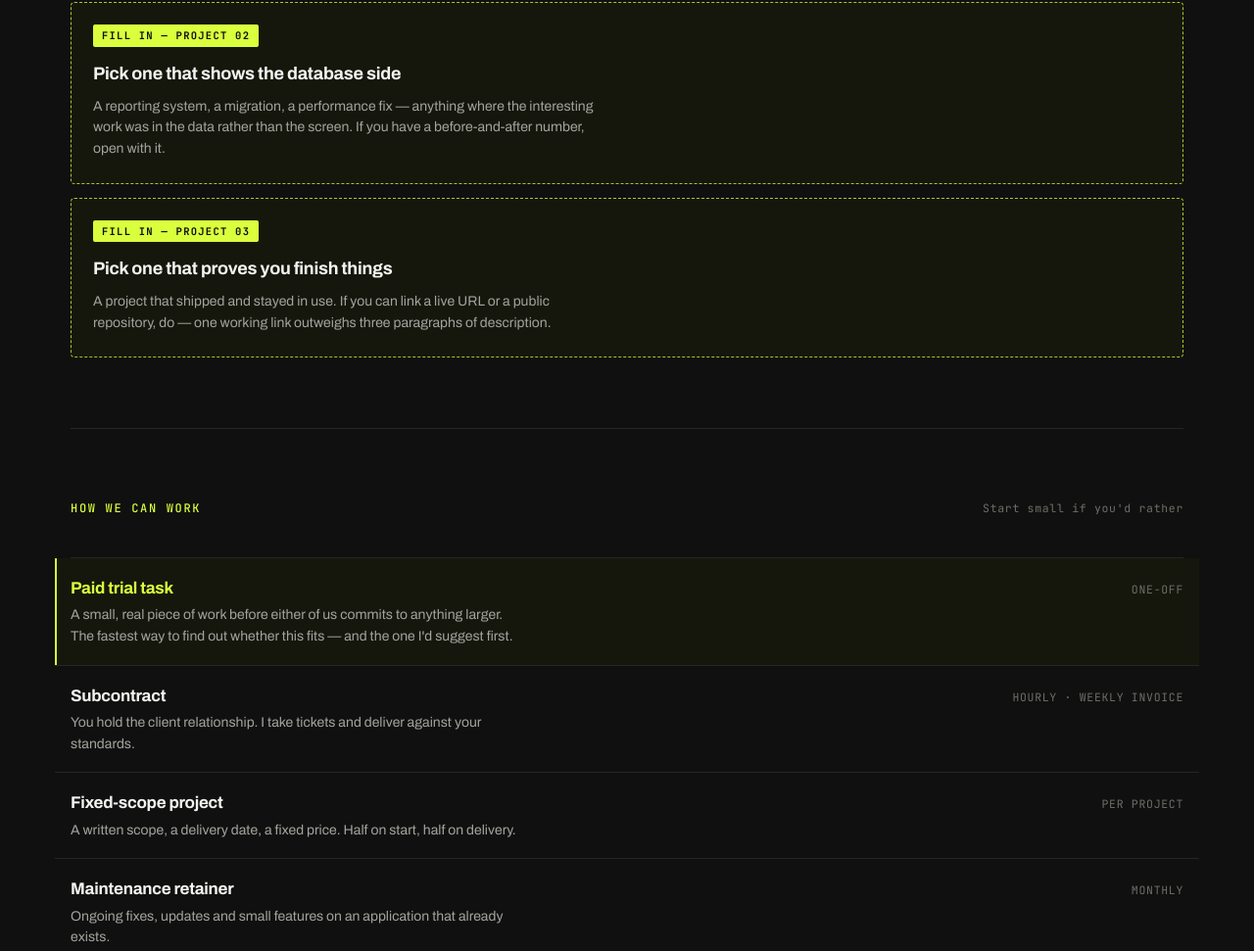
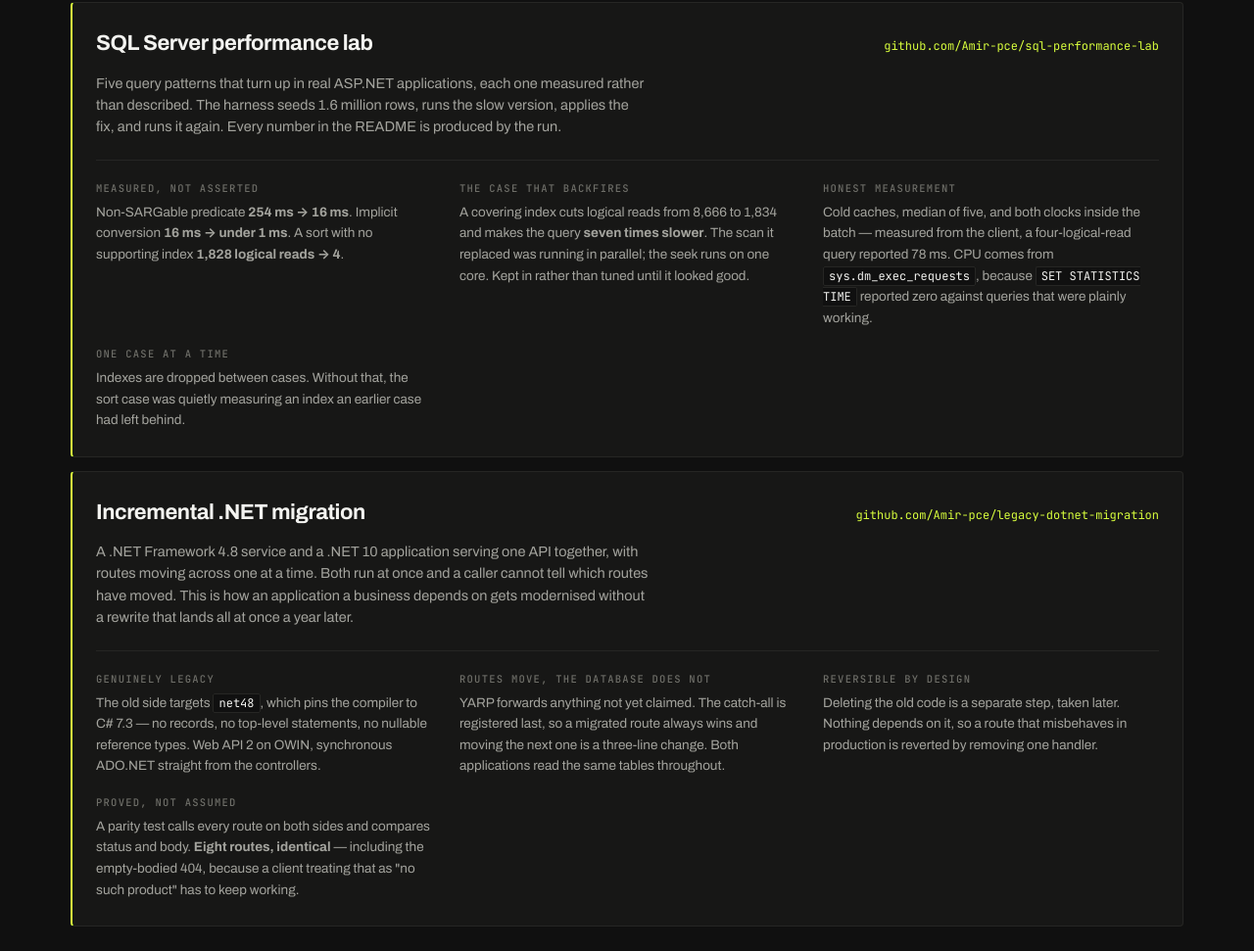
Before and after one commit to Amir-pce/leads-api, a plain HTML site: page site/index.html in a window 1280 px wide. Shown: the part 3845-4816 px from the top of the page at 98% size. Drawn offline with Linux system fonts and the light colour scheme.

Commit message:
Fill the last two work slots, and answer the payment question
Selected Work now carries three projects, each with its code public: the
Leads API behind this site, a measured SQL Server performance lab, and a
strangler-fig migration running .NET Framework 4.8 and .NET 10 together.

The SQL entry leads with the case where the covering index makes the query
seven times slower — the counter-example is the useful part.

The invoicing answer in "Before you ask" is no longer a placeholder: a
numbered invoice, settled in stablecoin, weekly for hourly work.

Co-Authored-By: Claude Opus 5 <noreply@anthropic.com>

```diff
--- a/site/index.html
+++ b/site/index.html
@@ -1054,7 +1054,7 @@ app.<span class="t">MapGet</span>(<span class="s">"/api/invoices"</span>, <span
   <section class="band" id="work">
     <div class="band__head">
       <h2 class="band__title">Selected work</h2>
-      <span class="band__note">One written up, two to go</span>
+      <span class="band__note">Three projects, each with its code public</span>
     </div>
 
     <div class="work">
@@ -1113,23 +1113,90 @@ app.<span class="t">MapGet</span>(<span class="s">"/api/invoices"</span>, <span
         </p>
       </article>
 
-      <article class="slot">
-        <span class="slot__tag">Fill in — project 02</span>
-        <h3>Pick one that shows the database side</h3>
-        <p>
-          A reporting system, a migration, a performance fix — anything where the interesting
-          work was in the data rather than the screen. If you have a before-and-after number,
-          open with it.
+      <article class="case">
+        <div class="case__head">
+          <h3>SQL Server performance lab</h3>
+          <a class="case__link" href="https://github.com/Amir-pce/sql-performance-lab" rel="noopener">
+            github.com/Amir-pce/sql-performance-lab
+          </a>
+        </div>
+
+        <p class="case__lede">
+          Five query patterns that turn up in real ASP.NET applications, each one measured
+          rather than described. The harness seeds 1.6 million rows, runs the slow version,
+          applies the fix, and runs it again. Every number in the README is produced by the
+          run.
         </p>
+
+        <div class="case__facts">
+          <div>
+            <span class="case__k">Measured, not asserted</span>
+            Non-SARGable predicate <strong>254 ms → 16 ms</strong>. Implicit conversion
+            <strong>16 ms → under 1 ms</strong>. A sort with no supporting index
+            <strong>1,828 logical reads → 4</strong>.
+          </div>
+          <div>
+            <span class="case__k">The case that backfires</span>
+            A covering index cuts logical reads from 8,666 to 1,834 and makes the query
+            <strong>seven times slower</strong>. The scan it replaced was running in
+            parallel; the seek runs on one core. Kept in rather than tuned until it
+            looked good.
+          </div>
+          <div>
+            <span class="case__k">Honest measurement</span>
+            Cold caches, median of five, and both clocks inside the batch — measured from
+            the client, a four-logical-read query reported 78 ms. CPU comes from
+            <code>sys.dm_exec_requests</code>, because <code>SET STATISTICS TIME</code>
+            reported zero against queries that were plainly working.
+          </div>
+          <div>
+            <span class="case__k">One case at a time</span>
+            Indexes are dropped between cases. Without that, the sort case was quietly
+            measuring an index an earlier case had left behind.
+          </div>
+        </div>
       </article>
 
-      <article class="slot">
-        <span class="slot__tag">Fill in — project 03</span>
-        <h3>Pick one that proves you finish things</h3>
-        <p>
-          A project that shipped and stayed in use. If you can link a live URL or a public
-          repository, do — one working link outweighs three paragraphs of description.
+      <article class="case">
+        <div class="case__head">
+          <h3>Incremental .NET migration</h3>
+          <a class="case__link" href="https://github.com/Amir-pce/legacy-dotnet-migration" rel="noopener">
+            github.com/Amir-pce/legacy-dotnet-migration
+          </a>
+        </div>
+
+        <p class="case__lede">
+          A .NET Framework 4.8 service and a .NET 10 application serving one API together,
+          with routes moving across one at a time. Both run at once and a caller cannot tell
+          which routes have moved. This is how an application a business depends on gets
+          modernised without a rewrite that lands all at once a year later.
         </p>
+
+        <div class="case__facts">
+          <div>
+            <span class="case__k">Genuinely legacy</span>
+            The old side targets <code>net48</code>, which pins the compiler to C# 7.3 —
+            no records, no top-level statements, no nullable reference types. Web API 2 on
+            OWIN, synchronous ADO.NET straight from the controllers.
+          </div>
+          <div>
+            <span class="case__k">Routes move, the database does not</span>
+            YARP forwards anything not yet claimed. The catch-all is registered last, so a
+            migrated route always wins and moving the next one is a three-line change.
+            Both applications read the same tables throughout.
+          </div>
+          <div>
+            <span class="case__k">Reversible by design</span>
+            Deleting the old code is a separate step, taken later. Nothing depends on it,
+            so a route that misbehaves in production is reverted by removing one handler.
+          </div>
+          <div>
+            <span class="case__k">Proved, not assumed</span>
+            A parity test calls every route on both sides and compares status and body.
+            <strong>Eight routes, identical</strong> — including the empty-bodied 404,
+            because a client treating that as "no such product" has to keep working.
+          </div>
+        </div>
       </article>
 
     </div>
@@ -1252,12 +1319,14 @@ app.<span class="t">MapGet</span>(<span class="s">"/api/invoices"</span>, <span
       <details class="qa__item">
         <summary class="qa__q">How does invoicing and payment work?<span class="qa__mark">+</span></summary>
         <div class="qa__a">
-          <p class="qa__fill">Fill in — answer this honestly</p>
           <p>
-            Replace this with the payment methods you can genuinely accept, and say it plainly.
-            A client who knows up front is a client who does not disappear halfway through the
-            project. State the invoicing rhythm too — weekly for hourly work, half-and-half for
-            fixed scope.
+            <strong>A numbered invoice, same as anyone else.</strong> What differs is the rail:
+            settlement is in USDC or USDT, which arrives the same day and costs almost nothing
+            in fees. Your accounts team gets an ordinary invoice to file against it.
+          </p>
+          <p>
+            Hourly work is invoiced weekly. Fixed-scope work is half on start, half on delivery.
+            A trial task is invoiced once, on delivery.
           </p>
         </div>
       </details>
```
